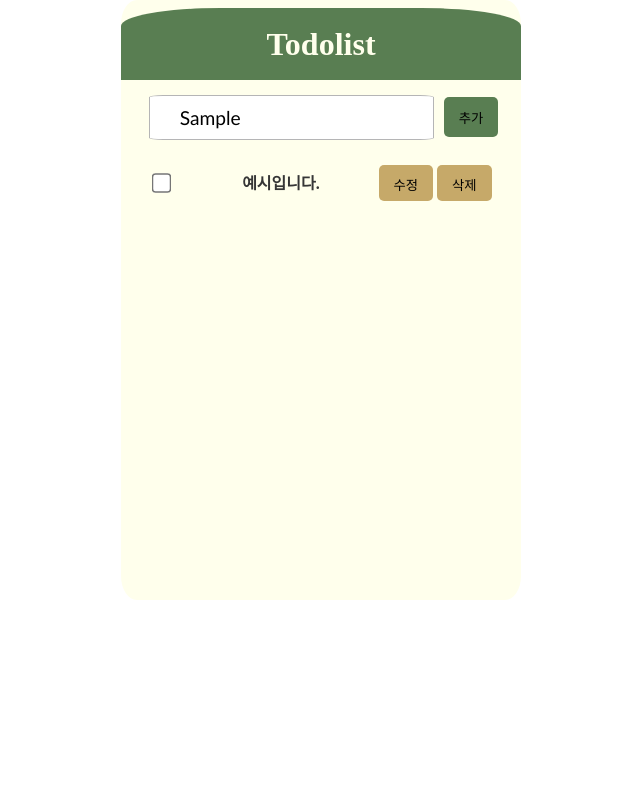
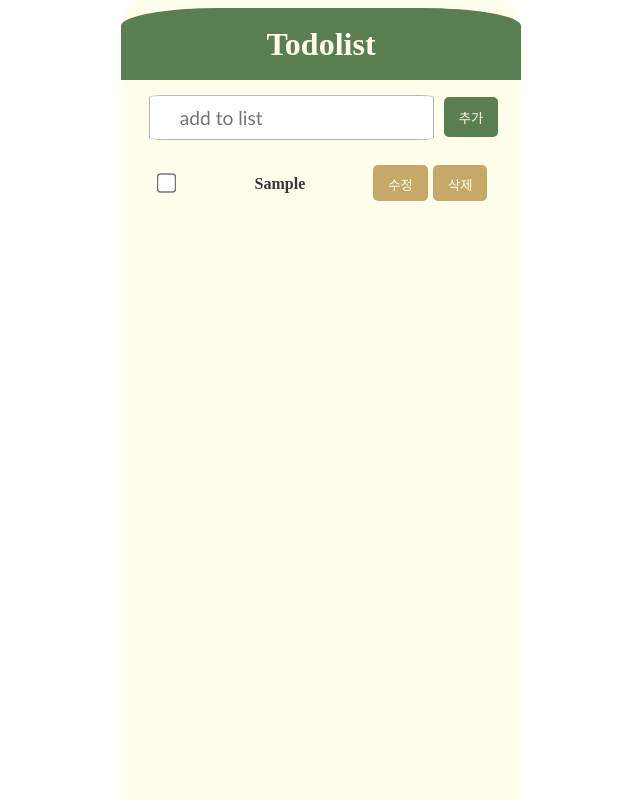
Before and after one commit to JAEMINKWAK/todolist_newver, a plain HTML site: page index.html in a window 1280 px wide. Both pictures are taken after typing "Sample" into the empty fields and a click on the button "추가". Shown: the top 800 px of the page, without its empty margins (319-959 px from the left). Drawn offline with Linux system fonts and the light colour scheme.

Commit message:
TODOLIST 추가, 수정, 삭제 기능 구현

```diff
--- a/index.html
+++ b/index.html
@@ -6,23 +6,15 @@
     <title>Todolist</title>
     <link rel="stylesheet" href="reset.css" />
     <link rel="stylesheet" href="style.css" />
-    <script src="main.js" defer></script>
   </head>
   <body>
     <div class="todolist">
       <h1>Todolist</h1>
       <div class="todolist_add">
-        <input type="text" placeholder="add to list" />
+        <input type="text" placeholder="add to list" id="todolist_add_input" />
         <button class="todolist_add_btn">추가</button>
       </div>
-      <div class="todolist_list">
-        <input type="checkbox" />
-        <p>예시입니다.</p>
-        <div class="todolist_list_dtn">
-          <button class="todolist_list_btn_edit">수정</button>
-          <button class="todolist_list_btn_del">삭제</button>
-        </div>
-      </div>
     </div>
+    <script src="main.js" defer></script>
   </body>
 </html>
--- a/main.js
+++ b/main.js
@@ -0,0 +1,66 @@
+let addInput = document.getElementById('todolist_add_input');
+let addBtn = document.querySelector('.todolist_add_btn');
+let todolist = document.querySelector('.todolist');
+
+addBtn.addEventListener('click', function () {
+  const listText = addInput.value.trim();
+  if (listText !== '') {
+    addList(listText);
+    addInput.value = '';
+  }
+});
+
+function addList(listText) {
+  const listItem = document.createElement('div');
+  listItem.classList.add('todolist_list');
+
+  const checkBox = document.createElement('input');
+  checkBox.type = 'checkbox';
+
+  const listParagraph = document.createElement('p');
+  listParagraph.textContent = listText;
+
+  const buttonDiv = document.createElement('div');
+  buttonDiv.classList.add('todolist_list_dtn');
+
+  const editBtn = document.createElement('button');
+  editBtn.classList.add('todolist_list_btn_edit');
+  editBtn.textContent = '수정';
+  editBtn.addEventListener('click', function () {
+    editTask(listParagraph);
+  });
+
+  const delBtn = document.createElement('button');
+  delBtn.classList.add('todolist_list_btn_del');
+  delBtn.textContent = '삭제';
+  delBtn.addEventListener('click', function () {
+    deleteTask(listItem);
+  });
+
+  buttonDiv.appendChild(editBtn);
+  buttonDiv.appendChild(delBtn);
+
+  listItem.appendChild(checkBox);
+  listItem.appendChild(listParagraph);
+  listItem.appendChild(buttonDiv);
+
+  todolist.appendChild(listItem);
+
+  editBtn.addEventListener('click', function () {
+    const editParagraph = prompt(
+      '수정할 내용을 입력하세요.',
+      listParagraph.textContent
+    );
+    if (editParagraph !== null) {
+      listParagraph.textContent = editParagraph;
+    } else {
+      alert('수정할 내용을 입력해주세요!');
+    }
+  });
+
+  delBtn.addEventListener('click', function () {
+    if (confirm('이 항목을 삭제하시겠습니까?')) {
+      todolist.removeChild(listItem);
+    }
+  });
+}
--- a/style.css
+++ b/style.css
@@ -1,5 +1,6 @@
 * {
   font-family: 'Gill Sans', 'Gill Sans MT', Calibri, 'Trebuchet MS', sans-serif;
+  box-sizing: border-box;
 }
 body {
   display: flex;
@@ -8,7 +9,7 @@ body {
 }
 .todolist {
   width: 400px;
-  height: 600px;
+  height: 1080px;
   background-color: #ffffec;
   border-radius: 4%;
 }
@@ -39,6 +40,7 @@ body {
   margin-top: 7px;
   background-color: #597e52;
   height: 40px;
+  color: #ffffec;
 }
 .todolist_list {
   display: flex;
@@ -50,11 +52,15 @@ body {
   margin-top: 11px;
   font-weight: 600;
 }
-.todolist_list_btn_edit {
-  background-color: #c6a969;
-  height: 36px;
-}
+.todolist_list_btn_edit,
 .todolist_list_btn_del {
   background-color: #c6a969;
   height: 36px;
+  color: #ffffec;
 }
+.todolist_list_btn_edit {
+  margin-left: 1px;
+}
+.todolist_list_btn_del {
+  margin-left: 5px;
+}
```
